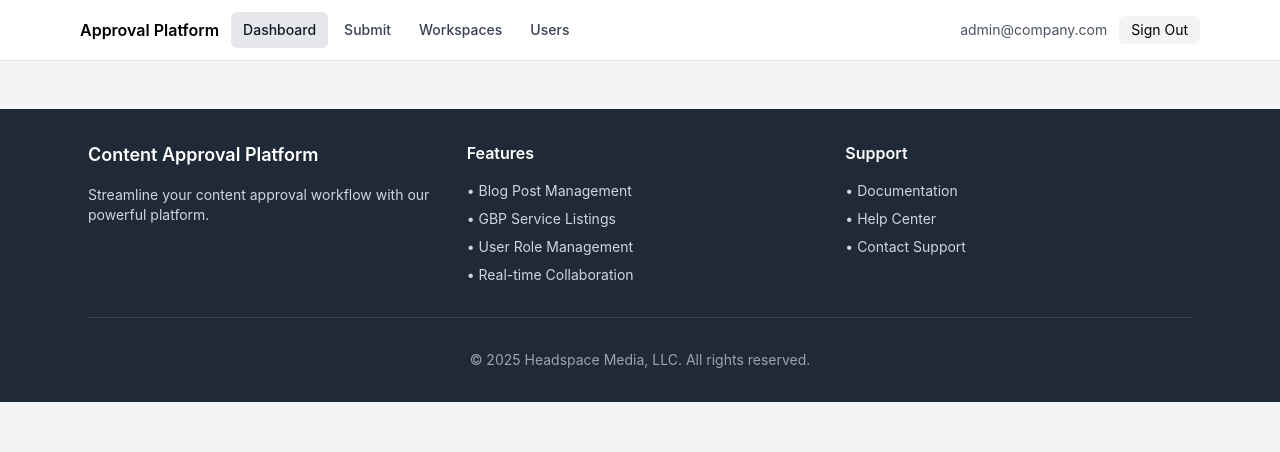
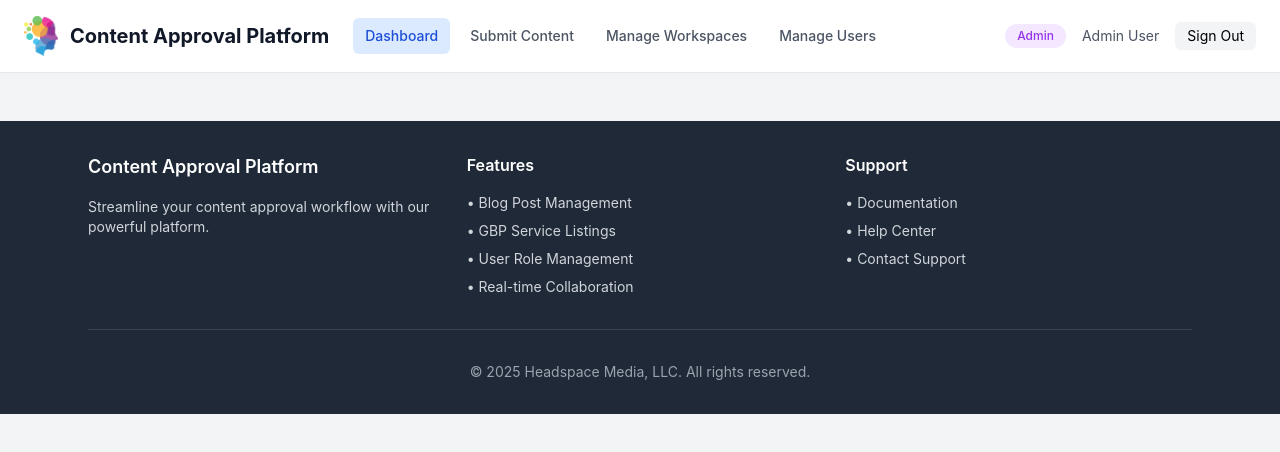
Before and after one commit to hs-matthew/approval-platform, a React (Create React App) app: page /dashboard in a window 1280 px wide. Shown: the top 452 px of the page. Built offline with nearby package versions, Linux system fonts and the light colour scheme; no server answers; the database is empty.

Commit message:
Update Navigation.js

```diff
--- a/src/components/layout/Navigation.js
+++ b/src/components/layout/Navigation.js
@@ -1,3 +1,4 @@
+// components/layout/Navigation.js
 import React from "react";
 import { NavLink, useNavigate } from "react-router-dom";
 import { signOut } from "firebase/auth";
@@ -6,23 +7,32 @@ import { auth } from "../../lib/firebase";
 export default function Navigation({ currentUser }) {
   const navigate = useNavigate();
 
-  const linkBase =
+  const base =
     "px-3 py-2 rounded-md text-sm font-medium hover:bg-gray-200";
-  const active =
-    "bg-gray-200 text-gray-900";
-  const inactive =
-    "text-gray-700";
+  const active = "bg-blue-100 text-blue-700";
+  const inactive = "text-gray-600 hover:text-gray-900";
 
   return (
-    <header className="bg-white border-b border-gray-200">
-      <div className="max-w-6xl mx-auto px-4 py-3 flex items-center justify-between">
-        <div className="flex items-center gap-3">
-          <span className="font-semibold">Approval Platform</span>
-          <nav className="flex items-center gap-1">
+    <div className="bg-white border-b border-gray-200 px-6 py-4">
+      <div className="flex items-center justify-between">
+        {/* Left: Logo + title + nav */}
+        <div className="flex items-center gap-6">
+          <NavLink to="/dashboard" className="flex items-center gap-3">
+            <img
+              src="/assets/hs-square-icon.png"
+              alt="Company Logo"
+              className="h-10 w-auto object-contain"
+            />
+            <h1 className="text-xl font-bold text-gray-900">
+              Content Approval Platform
+            </h1>
+          </NavLink>
+
+          <nav className="flex gap-2">
             <NavLink
               to="/dashboard"
               className={({ isActive }) =>
-                `${linkBase} ${isActive ? active : inactive}`
+                `${base} ${isActive ? active : inactive}`
               }
             >
               Dashboard
@@ -30,35 +40,40 @@ export default function Navigation({ currentUser }) {
             <NavLink
               to="/submit"
               className={({ isActive }) =>
-                `${linkBase} ${isActive ? active : inactive}`
+                `${base} ${isActive ? active : inactive}`
               }
             >
-              Submit
+              Submit Content
             </NavLink>
             <NavLink
               to="/workspaces"
               className={({ isActive }) =>
-                `${linkBase} ${isActive ? active : inactive}`
+                `${base} ${isActive ? active : inactive}`
               }
             >
-              Workspaces
+              Manage Workspaces
             </NavLink>
             <NavLink
               to="/users"
               className={({ isActive }) =>
-                `${linkBase} ${isActive ? active : inactive}`
+                `${base} ${isActive ? active : inactive}`
               }
             >
-              Users
+              Manage Users
             </NavLink>
           </nav>
         </div>
 
-        <div className="flex items-center gap-3">
+        {/* Right: user info + signout */}
+        <div className="flex items-center gap-4">
+          {currentUser && currentUser.role && (
+            <div className="px-3 py-1 rounded-full text-xs font-medium text-purple-600 bg-purple-100">
+              {currentUser.role.charAt(0).toUpperCase() +
+                currentUser.role.slice(1)}
+            </div>
+          )}
           {currentUser && (
-            <span className="text-sm text-gray-600 hidden sm:inline">
-              {currentUser.email}
-            </span>
+            <div className="text-sm text-gray-600">{currentUser.name}</div>
           )}
           {currentUser ? (
             <button
@@ -80,6 +95,6 @@ export default function Navigation({ currentUser }) {
           )}
         </div>
       </div>
-    </header>
+    </div>
   );
 }
```
